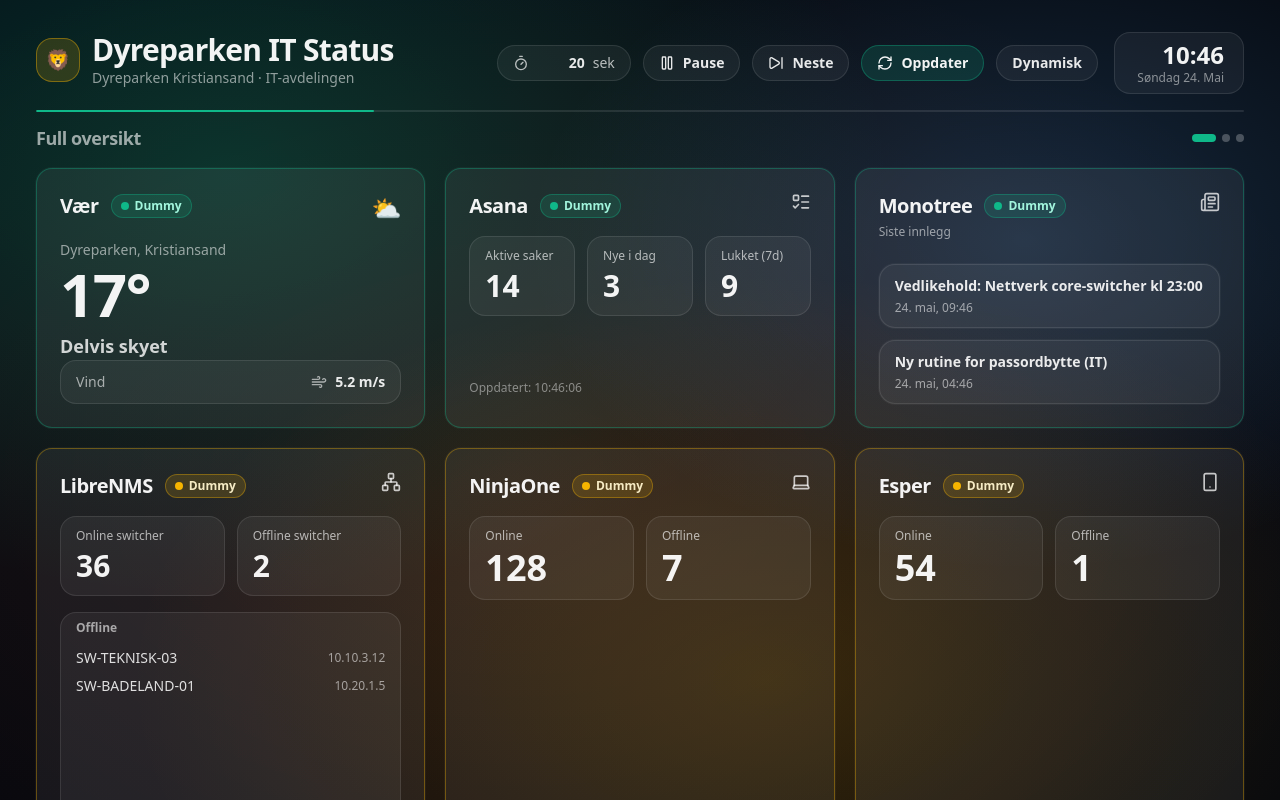
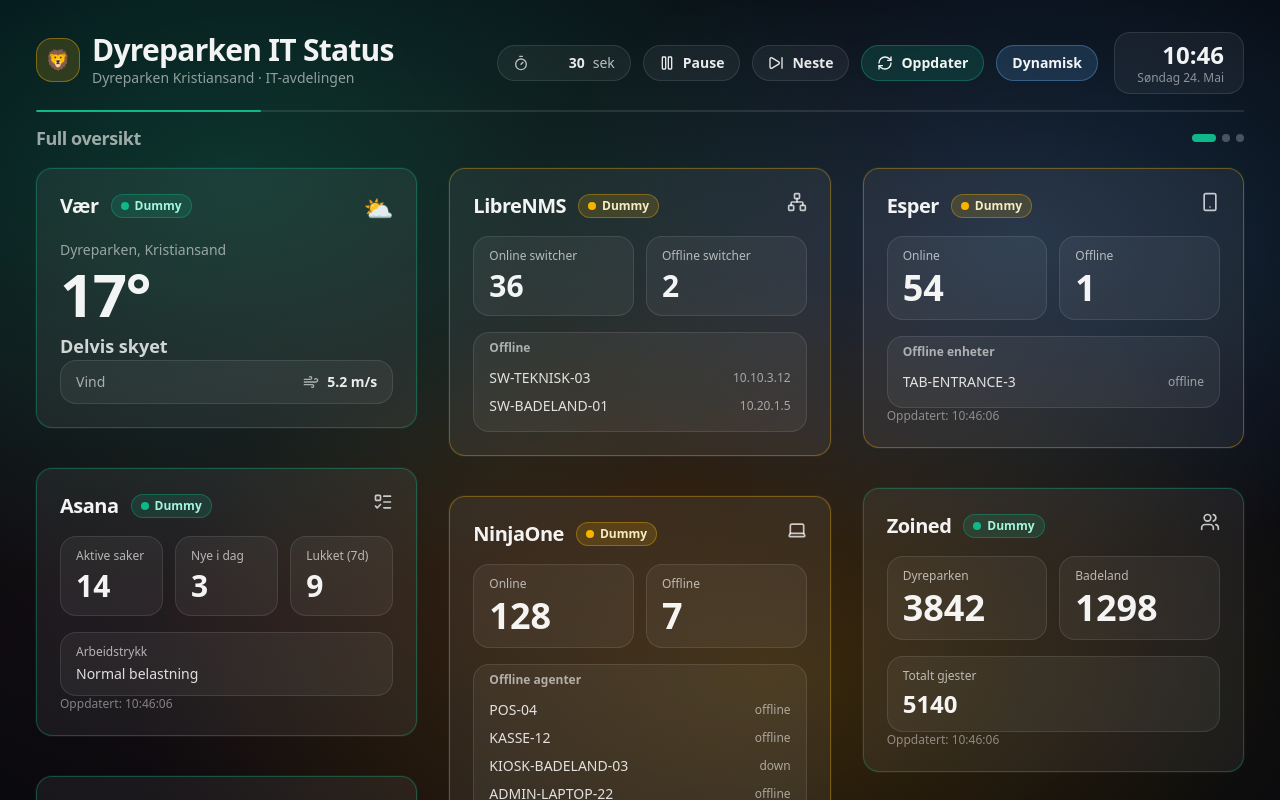
Before and after one commit to matskkolstad/dyreparken-it-status, a Next.js app: page / in a window 1280 px wide. Shown: the top 800 px of the page. Built offline with nearby package versions, Linux system fonts and the light colour scheme.

Commit message:
Set dynamic mode default and 30s rotation

```diff
--- a/src/components/dashboard/Dashboard.tsx
+++ b/src/components/dashboard/Dashboard.tsx
@@ -74,7 +74,7 @@
   const [pageDurationSeconds, setPageDurationSeconds] = useState(
     DEFAULT_PAGE_DURATION_SECONDS,
   );
-  const [dynamicMode, setDynamicMode] = useState(false);
+  const [dynamicMode, setDynamicMode] = useState(true);
 
   useEffect(() => {
     window.localStorage.setItem(STORAGE_KEYS.rotationEnabled, String(rotationEnabled));
--- a/src/lib/dashboard-config.ts
+++ b/src/lib/dashboard-config.ts
@@ -41,4 +41,4 @@
 ];
 
 export const DEFAULT_ROTATION_ENABLED = DASHBOARD_PAGES.length > 1;
-export const DEFAULT_PAGE_DURATION_SECONDS = 20;
+export const DEFAULT_PAGE_DURATION_SECONDS = 30;
```
Also changed, not shown: 1 other file (tests, documents, lock files or other folders).
